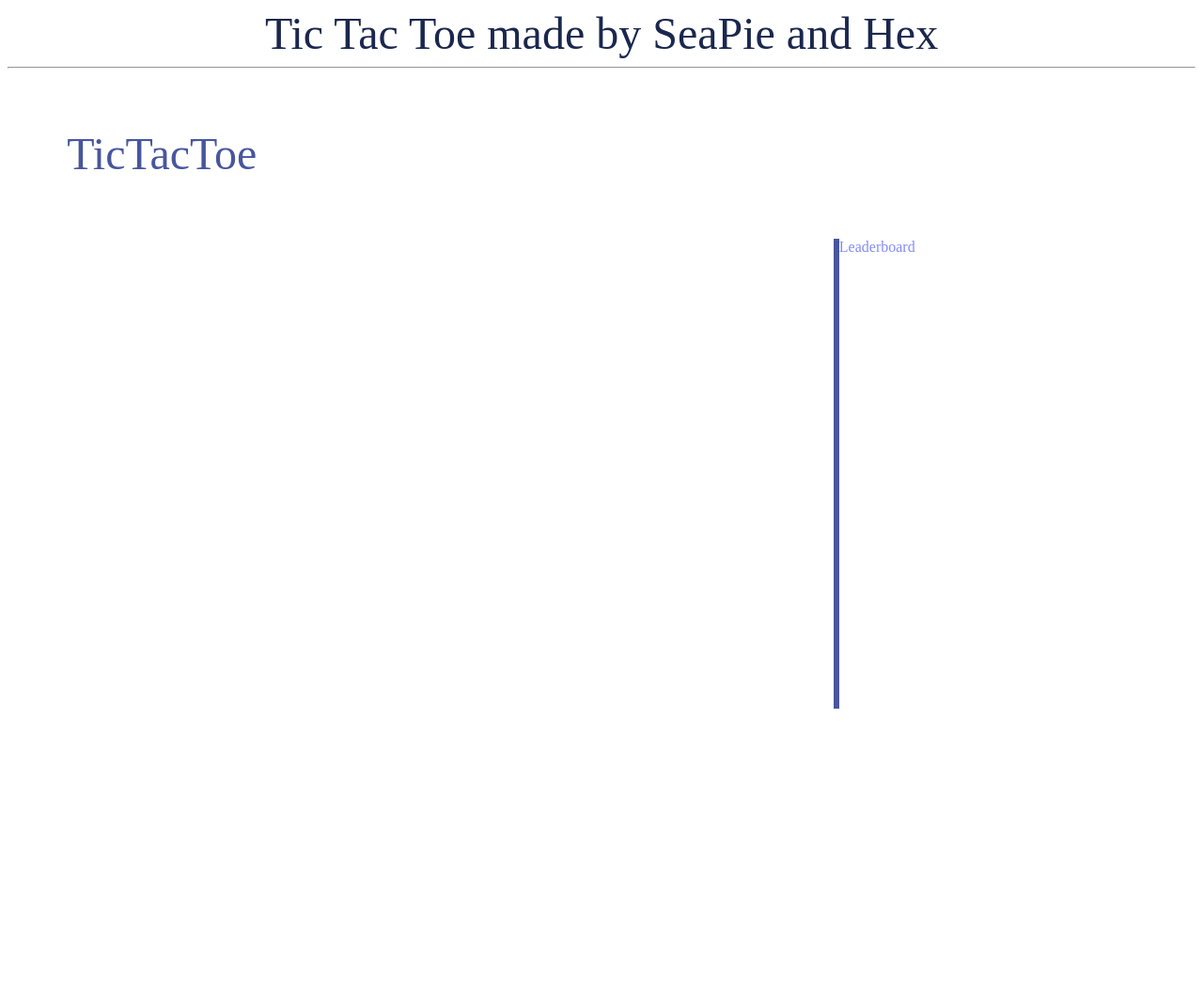
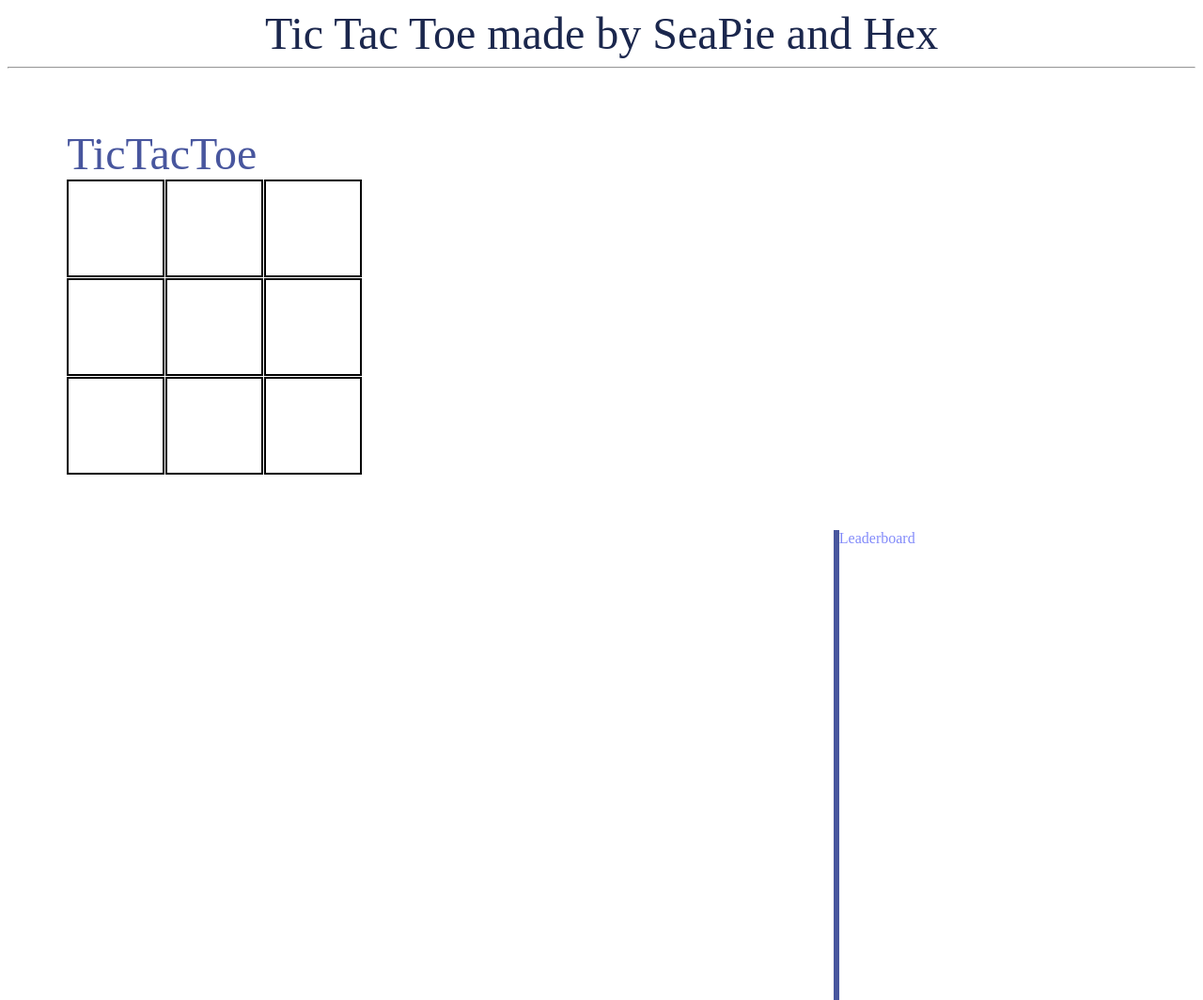
Before and after one commit to Hex4kt/TicTacToe, a plain HTML site: page index.html in a window 1280 px wide. Shown: the whole page at 94% size. Before the commit the page ends 800 px from the top, so only its background shows below. Drawn offline with Linux system fonts and the light colour scheme.

Commit message:
Version_1.0.1

```diff
--- a/index.html
+++ b/index.html
@@ -22,6 +22,21 @@
 
         <div class="chessboard">
             TicTacToe
+
+            <div class="container">
+                <div class="board">
+                    <div class="cell" contenteditable="true"></div>
+                    <div class="cell" contenteditable="true"></div>
+                    <div class="cell" contenteditable="true"></div>
+                    <div class="cell" contenteditable="true"></div>
+                    <div class="cell" contenteditable="true"></div>
+                    <div class="cell" contenteditable="true"></div>
+                    <div class="cell" contenteditable="true"></div>
+                    <div class="cell" contenteditable="true"></div>
+                    <div class="cell" contenteditable="true"></div>
+                </div>
+            </div>
+
         </div>
     </div>
 
--- a/style.css
+++ b/style.css
@@ -29,11 +29,22 @@ div.rightSide {
     height: 500px;
 }
 
-form {
-    border: 1px;
-
+.board {
+    display: grid;
+    grid-template-columns: repeat(3, 100px);
+    grid-template-rows: repeat(3, 100px);
+    gap: 5px;
 }
 
-.spieler {
-    box-sizing: border-box;
+.cell {
+    width: 100px;
+    height: 100px;
+    background: white;
+    border: 2px solid black;
+    align-items: center;
+    justify-content: center;
+    font-size: 2em;
+    font-weight: bold;
+    cursor: pointer;
+    user-select: none;
 }
```
